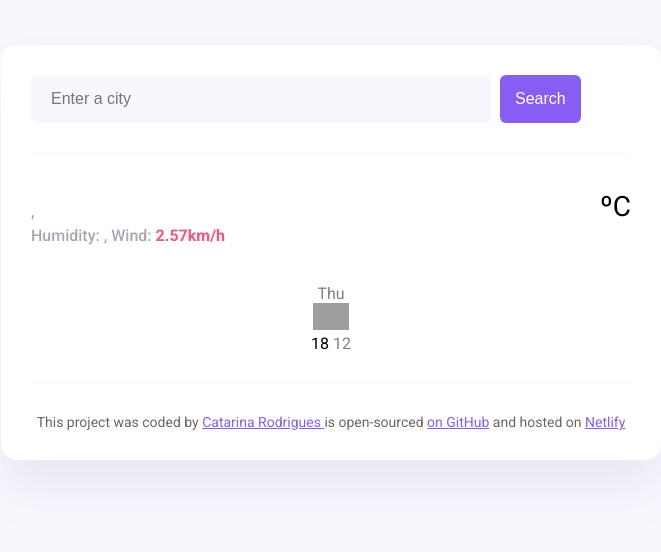
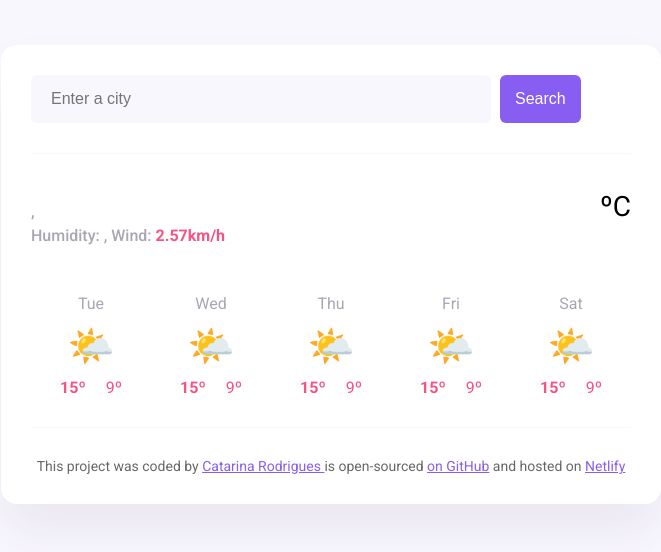
Before and after one commit to DigiCat92/meteorologia, a plain HTML site: page index.html in a window 1280 px wide. Shown: the whole page, without its empty margins (309-970 px from the left). Drawn offline with nearby package versions, Linux system fonts and the light colour scheme; no server answers; grey boxes are pictures that could not be loaded.

Commit message:
Inject the forecast HTML from JS

```diff
--- a/index.html
+++ b/index.html
@@ -56,19 +56,7 @@
             <div class="weather-app-unit">ºC</div>
           </div>
         </div>
-        <div class="weather-forecast">
-          <div class="row">
-            <div class="col-2">
-              <div class="weather-forecast-date">Thu</div>
-              <img src="http://shecodes-assets.s3.amazonaws.com/api/weather/icons/clear-sky-night.png"
-               alt=""
-              width="36"/> </br>
-              <div class="weather-forecast-temperature">
-                <span class="weather-forecast-temperature-max">18</span>
-                <span class="weather-forecast-temperature-min">12</span>
-              </div>
-            </div>
-          </div>
+        <div class="weather-forecast" id="forecast">
         </div>
       </main>
       <footer>
--- a/src/index.js
+++ b/src/index.js
@@ -60,7 +60,33 @@ function handleSearchSubmit(event) {
   searchCity(searchInput.value);
 }
 
+function displayForecast() {
+  let days = ["Tue", "Wed", "Thu", "Fri", "Sat"];
+  let forecastHtml = "";
+
+  days.forEach(function (day) {
+    forecastHtml =
+      forecastHtml +
+      `
+      <div class="weather-forecast-day">
+        <div class="weather-forecast-date">${day}</div>
+        <div class="weather-forecast-icon">🌤️</div>
+        <div class="weather-forecast-temperatures">
+          <div class="weather-forecast-temperature">
+            <strong>15º</strong>
+          </div>
+          <div class="weather-forecast-temperature">9º</div>
+        </div>
+      </div>
+    `;
+  });
+
+  let forecastElement = document.querySelector("#forecast");
+  forecastElement.innerHTML = forecastHtml;
+}
+
 let searchFormElement = document.querySelector("#search-form");
 searchFormElement.addEventListener("submit", handleSearchSubmit);
 
 searchCity("Lisbon");
+displayForecast();
--- a/src/style.css
+++ b/src/style.css
@@ -88,18 +88,33 @@ main {
 }
 
 .weather-forecast {
-  margin-top: 20px;
-  text-align: center;
-  color: black;
+  display: flex;
+  justify-content: space-around;
+  margin-top: 30px;
 }
 
 .weather-forecast-date {
+  text-align: center;
+  color: rgba(39, 33, 66, 0.4);
   font-size: 16px;
-  opacity: 0.5;
+  line-height: 20px;
+  margin-bottom: 10px;
 }
 
-.weather-forecast-temperature-min {
-  opacity: 0.5;
+.weather-forecast-icon {
+  font-size: 38px;
+  text-align: center;
+}
+.weather-forecast-temperatures {
+  text-align: center;
+  color: #f65282;
+  margin-top: 10px;
+  display: flex;
+  justify-content: center;
+}
+
+.weather-forecast-temperature {
+  padding: 0 10px;
 }
 
 footer {
```
